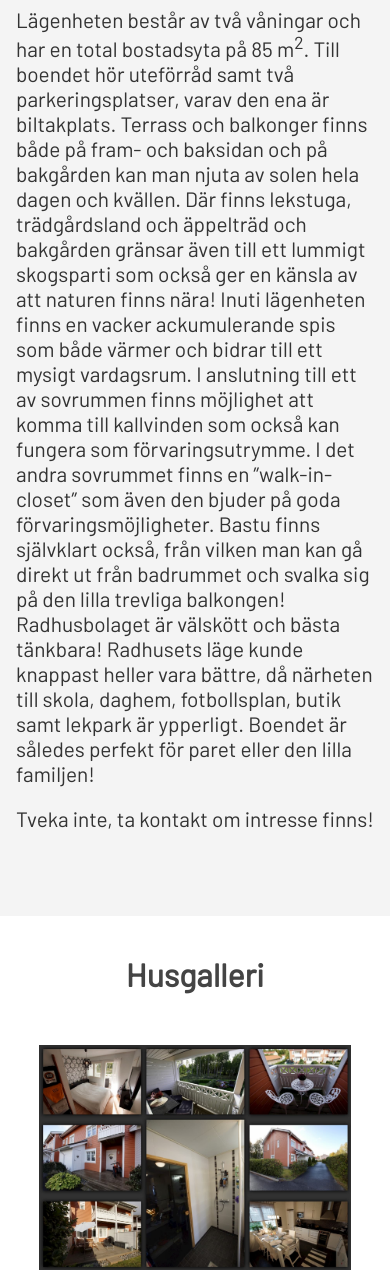
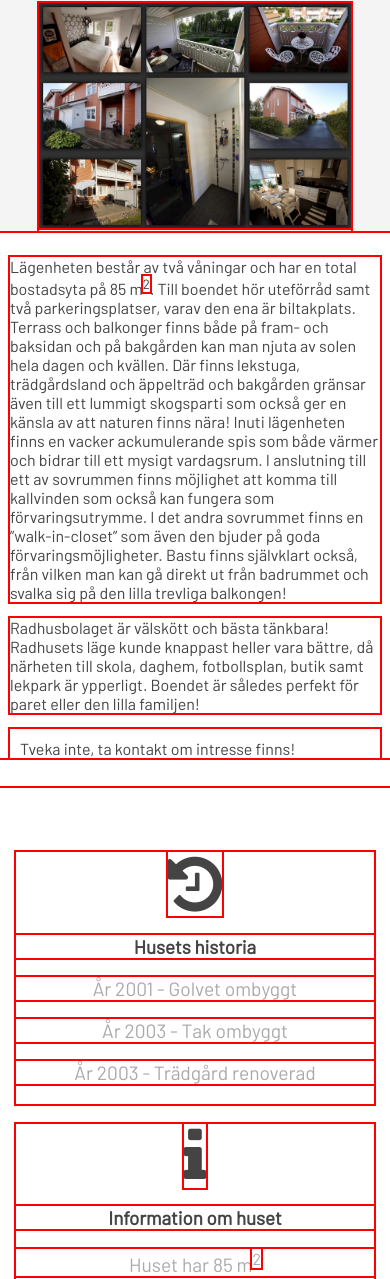
Before and after one commit to rejver007/apartment, a website: page index.html in a window 390 px wide. Shown: the part 615-1894 px from the top of the page. Drawn offline with nearby package versions, Linux system fonts and the light colour scheme.

Commit message:
paragraph

```diff
--- a/index.html
+++ b/index.html
@@ -65,7 +65,7 @@
 
                 <div class="details" id="details">
                     <h3>Välkommen att bekanta dig med denna stilfulla trea i ett trivsamt radhusområde i hjärtat av Gerby!</h3>
-                    <p> Lägenheten består av
+                    <p class="text_p"> Lägenheten består av
                     två våningar och har en total bostadsyta på 85 m<sub>2</sub>. Till boendet hör uteförråd samt två parkeringsplatser, varav den ena
                     är biltakplats. Terrass och balkonger finns både på fram- och baksidan och på bakgården kan man njuta av solen hela
                     dagen och kvällen. Där finns lekstuga, trädgårdsland och äppelträd och bakgården gränsar även till ett lummigt
@@ -79,18 +79,37 @@
                     Radhusbolaget är välskött och bästa tänkbara! Radhusets läge kunde knappast heller vara bättre, då närheten till skola,
                     daghem, fotbollsplan, butik samt lekpark är ypperligt. Boendet är således perfekt för paret eller den lilla familjen!
                     </p>
-                    <p>Tveka inte, ta kontakt om intresse finns!</p>
+                    <p class="text_p">Tveka inte, ta kontakt om intresse finns!</p>
                 </div>
             </div>
         </div>
     </section>
-    <h3 class="gallery_title" id="gallery">Husgalleri</h3>
     <div class="gallery-enter">
         <a href="gallery.html"> <img src="images/gallery-enter.jpg" class="galleryimage" alt="hus"></a>
         <div class="middle">
             <div class="middletext"> <a href="https://www.frangsdalsvagen.cf/gallery">Öppna galleri</a></div>
         </div>
+    </div>
+    <div class="details paragraph" id="details2">
 
+        <p class="text_p"> Lägenheten består av
+            två våningar och har en total bostadsyta på 85 m<sub>2</sub>. Till boendet hör uteförråd samt två
+            parkeringsplatser, varav den ena
+            är biltakplats. Terrass och balkonger finns både på fram- och baksidan och på bakgården kan man njuta av solen
+            hela
+            dagen och kvällen. Där finns lekstuga, trädgårdsland och äppelträd och bakgården gränsar även till ett lummigt
+            skogsparti som också ger en känsla av att naturen finns nära!
+            Inuti lägenheten finns en vacker ackumulerande spis som både värmer och bidrar till ett mysigt vardagsrum. I
+            anslutning till ett av sovrummen finns möjlighet att komma till kallvinden som också kan fungera som förvaringsutrymme. I
+            det andra sovrummet finns en ”walk-in-closet” som även den bjuder på goda förvaringsmöjligheter. Bastu finns självklart
+            också, från vilken man kan gå direkt ut från badrummet och svalka sig på den lilla trevliga balkongen!
+        </p>
+        <p>Radhusbolaget är
+            välskött och bästa tänkbara! Radhusets läge kunde knappast heller vara bättre, då närheten till
+            skola, daghem, fotbollsplan, butik samt lekpark är ypperligt. Boendet är således perfekt för paret eller den lilla
+            familjen!
+        </p>
+        <p class="text_p paragraph">Tveka inte, ta kontakt om intresse finns!</p>
     </div>
     <section class="services">
         <div class="container grid-3 center">
--- a/scss/_config.scss
+++ b/scss/_config.scss
@@ -5,6 +5,9 @@ $secondary-color: #eece1e;
 
 @mixin easeOut{
     transition: all 0.5s ease-out;
+}
+@mixin easeInOut{
+    transition: all 0.5s ease-in-out;
 }
 
 
--- a/scss/_mobile.scss
+++ b/scss/_mobile.scss
@@ -99,6 +99,7 @@
     }
     .show{
         max-height: 500px;
+        @include easeInOut;
     }
 }
 
@@ -120,7 +121,7 @@
     display: none;
     }
     .text{
-    display: none;
+        font-size: 10px !important;
     }
     }
 .grid-2{
@@ -141,7 +142,18 @@
 .history{
     font-size: 1rem;
 }
-
+.container .text_p{
+    display: none;
+}
+.details h3{
+    font-size: 1rem;
+    padding: 0;
+    margin: 0;
+}
+.paragraph{
+    display: block;
+    padding: 10px 10px 0 10px;
+}
 
 
 }
--- a/scss/mains.scss
+++ b/scss/mains.scss
@@ -3,7 +3,7 @@
 
 *{
     box-sizing: border-box;
-    //outline: solid 2px red;
+    outline: solid 2px red;
 }
 body{
     background: rgba(255, 255, 255, 0.9);
@@ -97,6 +97,9 @@ sub{
     opacity: 1 !important;
 
 }
+.paragraph{
+    display: none;
+}
 .showcase{
     color: #D5BD67;
     &:after{
@@ -162,7 +165,7 @@ sub{
         font-size: 1.3rem;
         text-overflow: ellipsis;
         white-space: nowrap;
-        background: rgba(51, 51, 51, 0.39);
+
         color: #fff;
         border-radius: 5px;
         text-transform: capitalize;
@@ -232,22 +235,6 @@ footer{
     font-size: 1.2rem;
 
 }
-
-
-
-
-
-
-
-
-
-
-
-
-
-
-
-
 
 
 
@@ -333,6 +320,10 @@ main#contact{
                 padding: 1em;
                 border: 1px solid $primary-color;
                 background: rgb(221, 221, 221);
+                &:focus{
+                    background: rgb(197, 255, 195);
+                    @include easeInOut;
+                }
             }
             button{
               background: rgb(196, 255, 196);
@@ -381,16 +372,12 @@ main#contact{
     box-shadow: 0 0 25px #444;
     }
 }
-.gallery_title{
-    text-align: center;
-    padding-bottom: 20px;
-    font-size: 2rem;
-    margin-top: 10%;
 
-    }
 .gallery-enter{
     text-align: center;
     position: relative;
+    padding-top: 30px;
+    background: #f4f4f4;
     &:hover img{
     transform: scale(1.06);
     opacity: 0.3;
```
Also changed, not shown: dist/css/mains.css.
